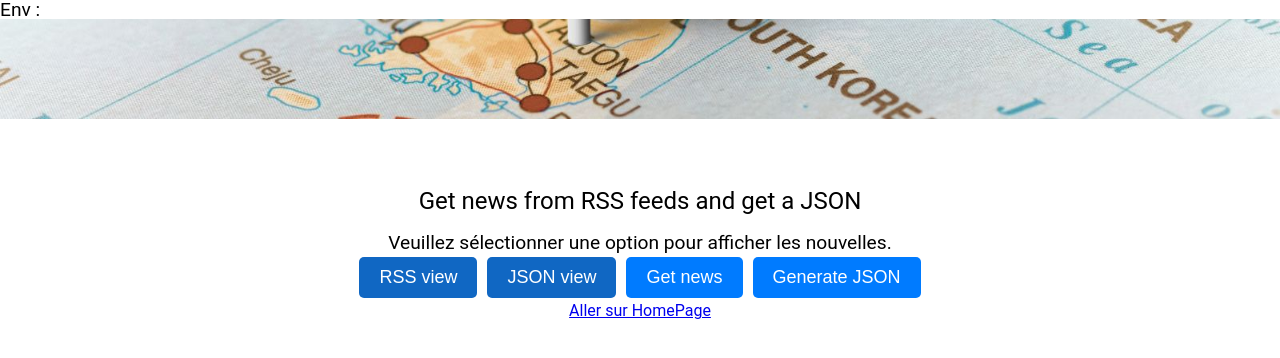
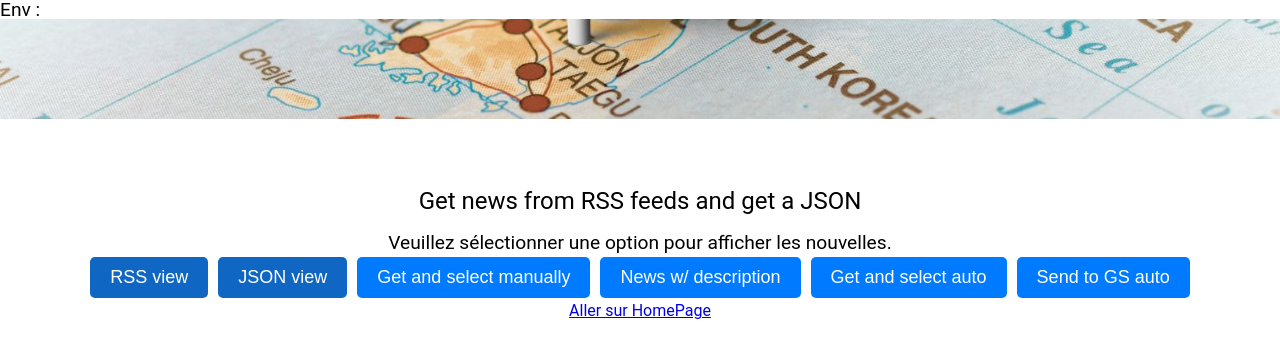
Before and after one commit to MimiK09/getNews, a React (Vite) app in the folder getNewsFront_macro/: page /NewsRssPage in a window 1280 px wide. Shown: the top 358 px of the page. Built offline with nearby package versions, Linux system fonts and the light colour scheme.

Commit message:
Front : change wording on button

```diff
--- a/getNewsFront_macro/src/pages/NewsRssPage.jsx
+++ b/getNewsFront_macro/src/pages/NewsRssPage.jsx
@@ -348,7 +348,7 @@ const NewsRssPage = (props) => {
 						handleFetchRssNews();
 					}}
 				>
-					Get news
+					Get and select manually
 				</button>
 				<button
 					className="ActionBtn"
@@ -356,8 +356,12 @@ const NewsRssPage = (props) => {
 						handleFetchPendingJsonNews();
 					}}
 				>
-					Generate JSON
+					News w/ description
 				</button>
+
+				<button className="ActionBtn">Get and select auto</button>
+
+				<button className="ActionBtn">Send to GS auto</button>
 			</div>
 			{isLoading && (
 				<div className="WaitingMsg">
```
